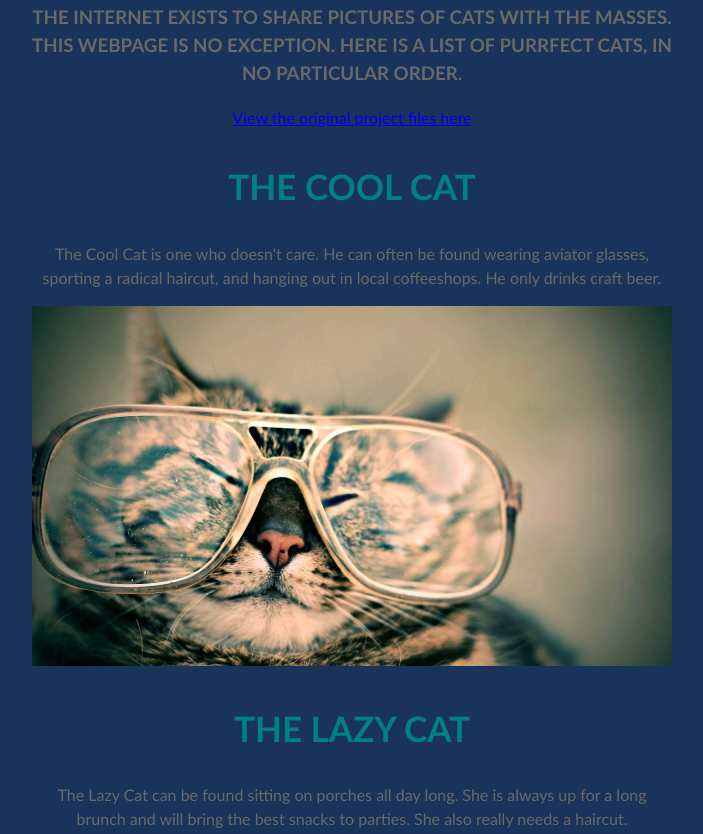
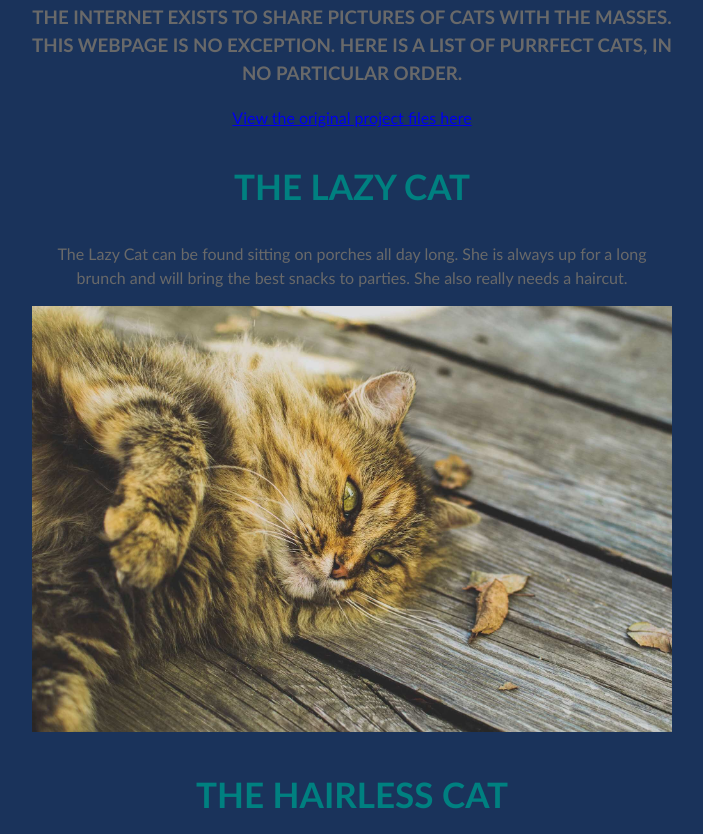
Before and after one commit to victoriarainc/purrfectcats, a plain HTML site: page index.html in a window 1280 px wide. Shown: the part 356-1190 px from the top of the page, without its empty margins (288-991 px from the left). Drawn offline with Linux system fonts and the light colour scheme.

Commit message:
html edit

```diff
--- a/index.html
+++ b/index.html
@@ -18,9 +18,7 @@
 
 <a href="http://bit.ly/tiycrash" target="_blank">View the original project files here</a>
 
-<h2>The Cool Cat </h2>
-<p>The Cool Cat is one who doesn't care. He can often be found wearing aviator glasses, sporting a radical haircut, and hanging out in local coffeeshops. He only drinks craft beer.</p>
-<img src="images/coolcat.jpg" alt="coolcat">
+
 
 <h2> The Lazy Cat </h2>
 <p>The Lazy Cat can be found sitting on porches all day long. She is always up for a long brunch and will bring the best snacks to parties. She also really needs a haircut.
@@ -49,6 +47,7 @@
 
 <p>All photos were used with permission from the incredibly awesome site, <a href="http://unsplash.com" target="_blank">Unsplash.</p>
 
+<p>Addition</p>
 
 <script src="js/scripts.js"></script>
 </body>
```
